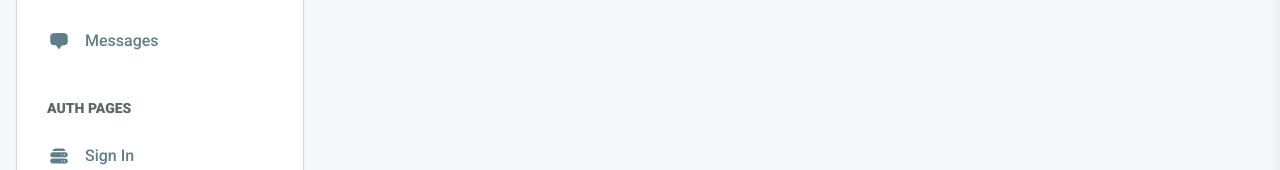
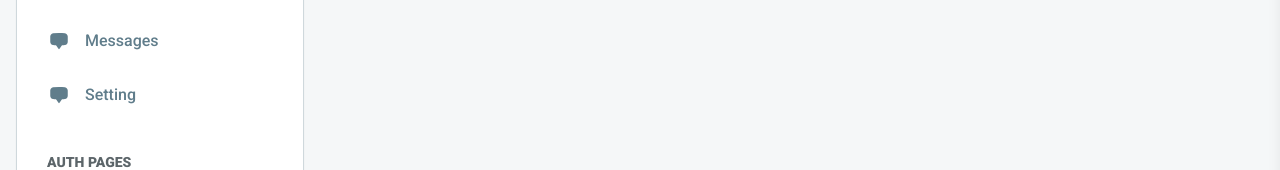
Before and after one commit to JanithNanayakkaraSE0612/NobleHomesGalle-Real-Estate-admin, a React (Vite) app in the folder admin/: page /dashboard in a window 1280 px wide. Shown: the part 307-477 px from the top of the page. Built offline with nearby package versions, Linux system fonts and the light colour scheme; no server answers.

Commit message:
content updated

```diff
--- a/admin/src/routes.jsx
+++ b/admin/src/routes.jsx
@@ -49,6 +49,12 @@ export const routes = [
         path: "/notifications",
         element: <Notifications />,
       },
+      {
+        icon: <ChatBubbleBottomCenterIcon {...icon} />,
+        name: "Setting",
+        path: "/setting",
+        element: <Notifications />,
+      },
 
     ],
   },
```
